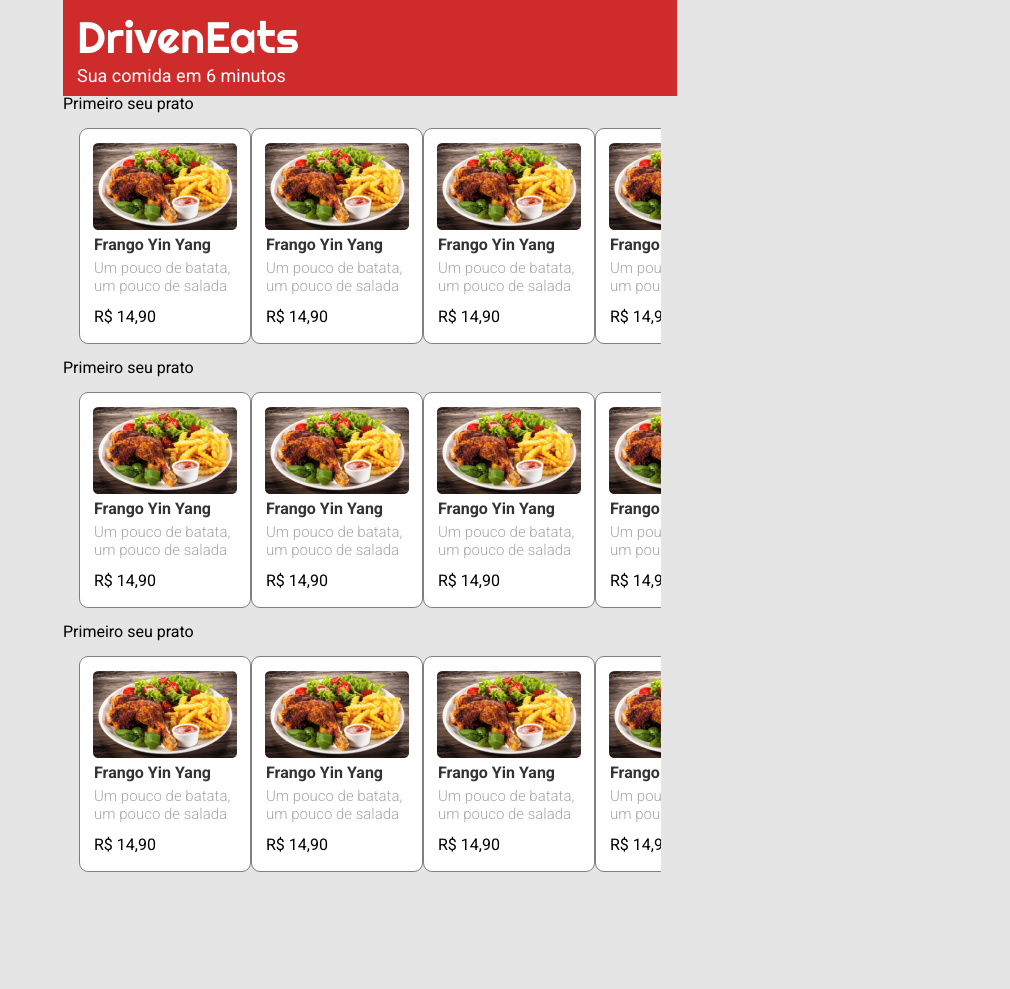
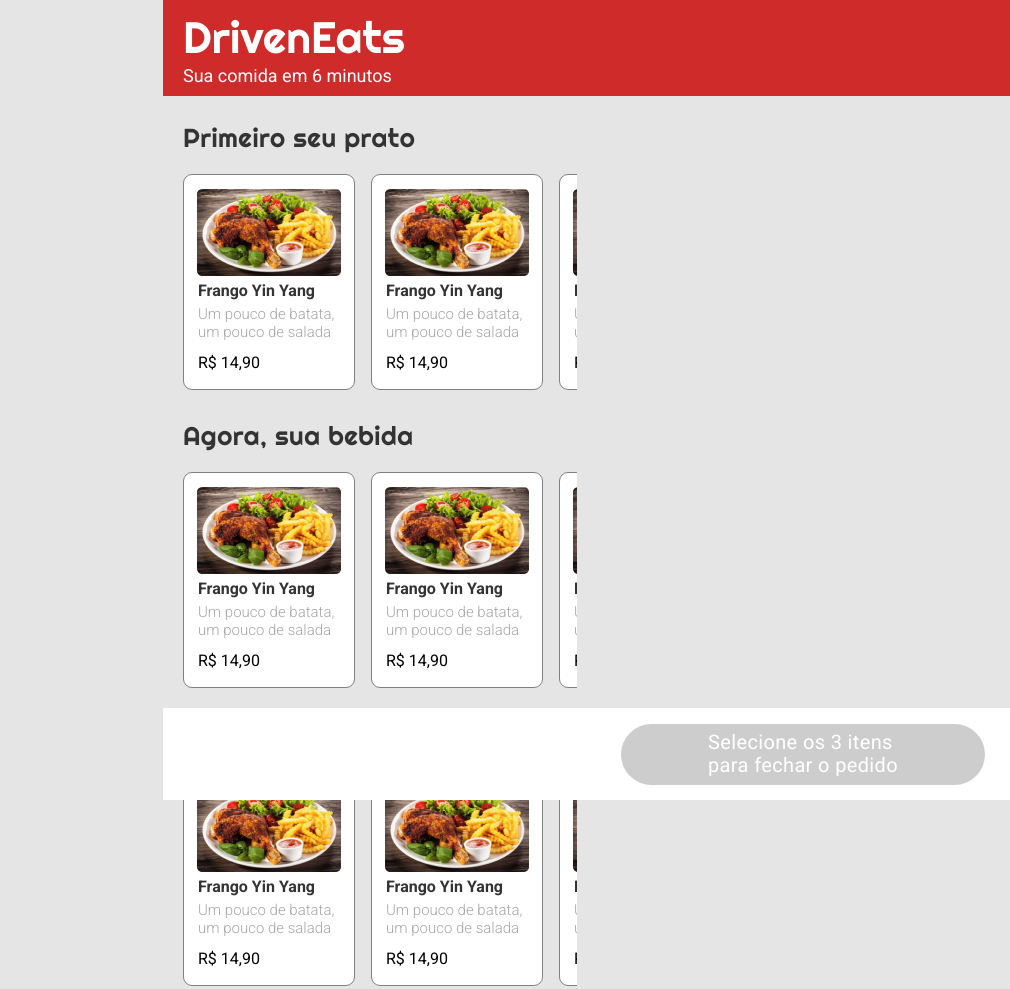
Before and after one commit to Victormarzo/Projeto3-Driven-Eats, a plain HTML site: page index.html in a window 1280 px wide. Shown: the whole page, without its empty margins (270-1280 px from the left). Before the commit the page ends 888 px from the top, so only its background shows below. Drawn offline with Linux system fonts and the light colour scheme.

Commit message:
versao 2 cssquase

```diff
--- a/index.html
+++ b/index.html
@@ -16,7 +16,9 @@
         <h1>DrivenEats</h1>
         <p>Sua comida em 6 minutos</p>
     </div>
-    <h1>Primeiro seu prato</h1>
+    <div class="cont">
+    <div class="titulo"><h1>Primeiro seu prato</h1></div>
+
     <div class="prato">
         <div class="opcao">
             <div><img src="image\frango_yin_yang 1.png" ></div>
@@ -44,7 +46,7 @@
         </div>
 
     </div>
-    <h1>Primeiro seu prato</h1>
+    <div class="titulo"><h1> Agora, sua bebida </h1></div>
     <div class="prato">
         <div class="opcao">
             <div><img src="image\frango_yin_yang 1.png" ></div>
@@ -72,7 +74,7 @@
         </div>
 
     </div>
-    <h1>Primeiro seu prato</h1>
+    <div class="titulo"><h1>Por fim, sua sobremesa</h1></div>
     <div class="prato">
         <div class="opcao">
             <div><img src="image\frango_yin_yang 1.png" ></div>
@@ -100,5 +102,14 @@
         </div>
 
     </div>
+    </div>
+    <div class="menuinf">
+        <div class="botao">
+            <p> Selecione os 3 itens <br>para fechar o pedido</p>
+        </div>
+        <div class="botao pronto">
+            <p> Fechar pedido</p>
+        </div>
+    </div>
 </body>
 </html>
--- a/style.css
+++ b/style.css
@@ -1,19 +1,23 @@
 body{
-    max-width: 614px;
+    max-width: 414px;
     margin: auto;
     font-family: 'Righteous', cursive;
     font-family: 'Roboto', sans-serif;
     background: #E5E5E5;
+    position: relative;
 }
 *{
     box-sizing: border-box;
 }
 .menusup{
-    width:auto;
+    width:100%;
     background: #CF2B2B;
     padding-top: 10px;
     padding-bottom: 10px;
-    padding-left: 14px;
+    padding-left: 20px;
+    position: fixed;
+    top: 0;
+
 
 }
 .menusup h1{
@@ -40,8 +44,8 @@ body{
 .prato{
     display: flex;
     overflow-x: scroll;
-    margin:16px;
-}
+    padding-left: 20px;
+        }
 .opcao{
     width: 172px;
     height: 216px;
@@ -49,6 +53,7 @@ body{
     border: solid 1px grey;
     border-radius: 9px;
     background-color: #FFFFFF;
+    margin-right: 16px;
 }
 .opcao h2{
     display: inline-block;
@@ -85,3 +90,52 @@ body{
     display: flex;
     justify-content: center;
 }
+.titulo{
+    font-family: 'Righteous';
+    font-style: normal;
+    font-weight: 400;
+    font-size: 26px;
+    line-height: 32px;
+    letter-spacing: 0.018em;
+    color: #333333;
+    margin:30px 0 20px 20px;
+
+}
+.menuinf{
+    height: 92px;
+    width: 100%;
+    background-color: #FFFFFF;
+    position:fixed;
+    bottom: 0;
+    z-index: 1;
+    display:flex;
+    justify-content: center;
+    align-items: center;
+}
+.cont{
+    margin-top: 122px;
+    margin-bottom: 122px;
+}
+.botao{
+    width: 364px;
+    height: 61px;
+    display: flex;
+    justify-content: center;
+    align-items: center;
+    background-color:#cdcdcd;
+    border-radius: 50px;
+
+}
+.botao p{
+    font-family: 'Roboto';
+    font-style: normal;
+    font-weight: 400;
+    font-size: 20px;
+    line-height: 23px;
+    letter-spacing: 0.018em;
+    color: #FFFFFF;
+}
+.pronto{
+    background-color: #32B72F;
+    display: none;
+}
```
